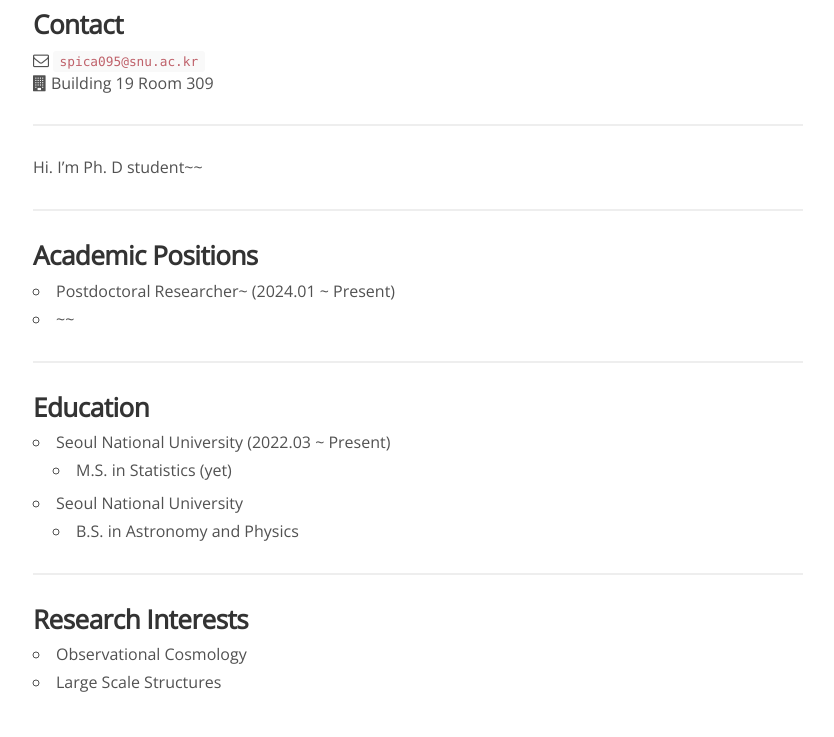
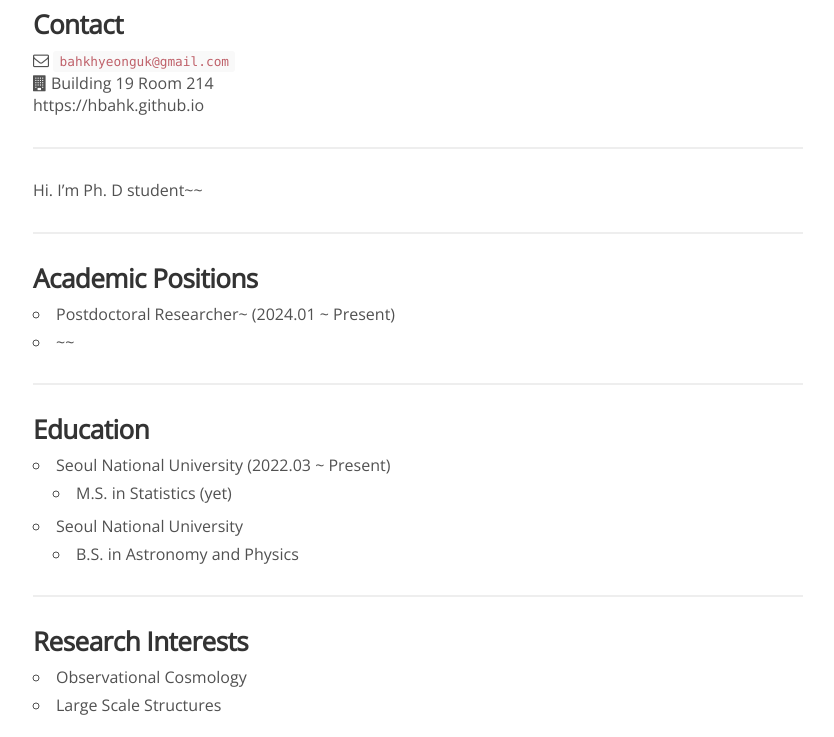
Before and after one commit to exgalcos/exgalcos.github.io, a Jekyll site: the page built from _people/hyeonguk_bahk.md, in a window 1280 px wide and 1124 px high. Shown: the part 387-1124 px from the top of the window, without its empty margins (222-1056 px from the left). Built offline with Jekyll 4.4.1, drawn with Linux system fonts in a browser that asks for light colours; nearby versions of some CDN libraries; comment, search, counter and statistics services are not loaded.

Commit message:
Update hyeonguk_bahk.md

```diff
--- a/_people/hyeonguk_bahk.md
+++ b/_people/hyeonguk_bahk.md
@@ -10,8 +10,9 @@ joined: 2021
 
 ### Contact
 
-<i class="fa fa-envelope-o"></i>  `spica095@snu.ac.kr`<br>
-<i class="fa fa-building"></i> Building 19 Room 309 <br>
+<i class="fa fa-envelope-o"></i>  `bahkhyeonguk@gmail.com`<br>
+<i class="fa fa-building"></i> Building 19 Room 214 <br>
+https://hbahk.github.io
 
 <hr>
 
```
